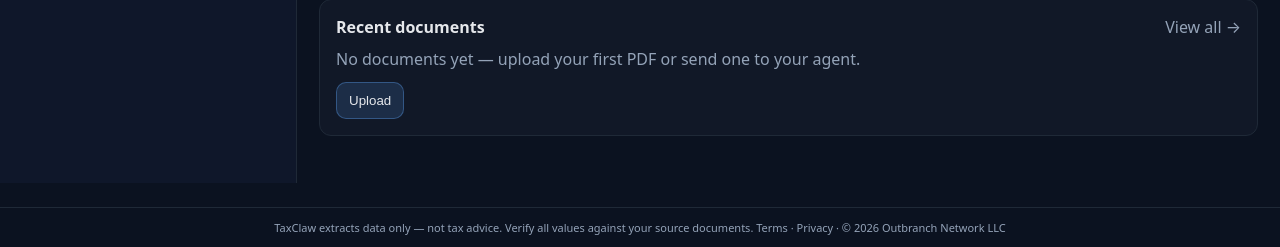
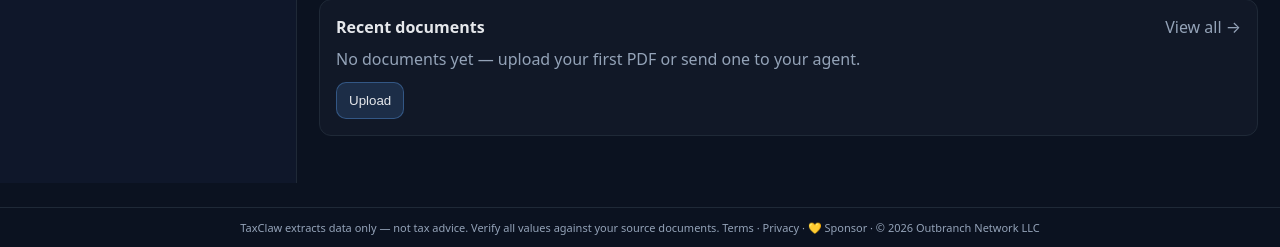
Before and after one commit to DougButdorf/TaxClaw, a FastAPI app: page / in a window 1280 px wide. Shown: the part 617-864 px from the top of the page. Run offline with FastAPI, Linux system fonts and the light colour scheme; data that the repository does not hold is empty; some libraries are stand-ins or nearby versions.

Commit message:
docs: add GitHub Sponsors links

```diff
--- a/templates/base.html
+++ b/templates/base.html
@@ -72,7 +72,7 @@
   </div>
   <footer style="text-align:center; padding: 12px; color: var(--muted); font-size: 11px; border-top: 1px solid var(--border); margin-top: 24px;">
     TaxClaw extracts data only — not tax advice. Verify all values against your source documents.
-    <a href="/terms" style="color:var(--muted)">Terms</a> · <a href="/privacy" style="color:var(--muted)">Privacy</a>
+    <a href="/terms" style="color:var(--muted)">Terms</a> · <a href="/privacy" style="color:var(--muted)">Privacy</a> · <a href="https://github.com/sponsors/DougButdorf" target="_blank" style="color:var(--muted)">💛 Sponsor</a>
     · © 2026 Outbranch Network LLC
   </footer>
 </body>
```
Also changed, not shown: README.md.
